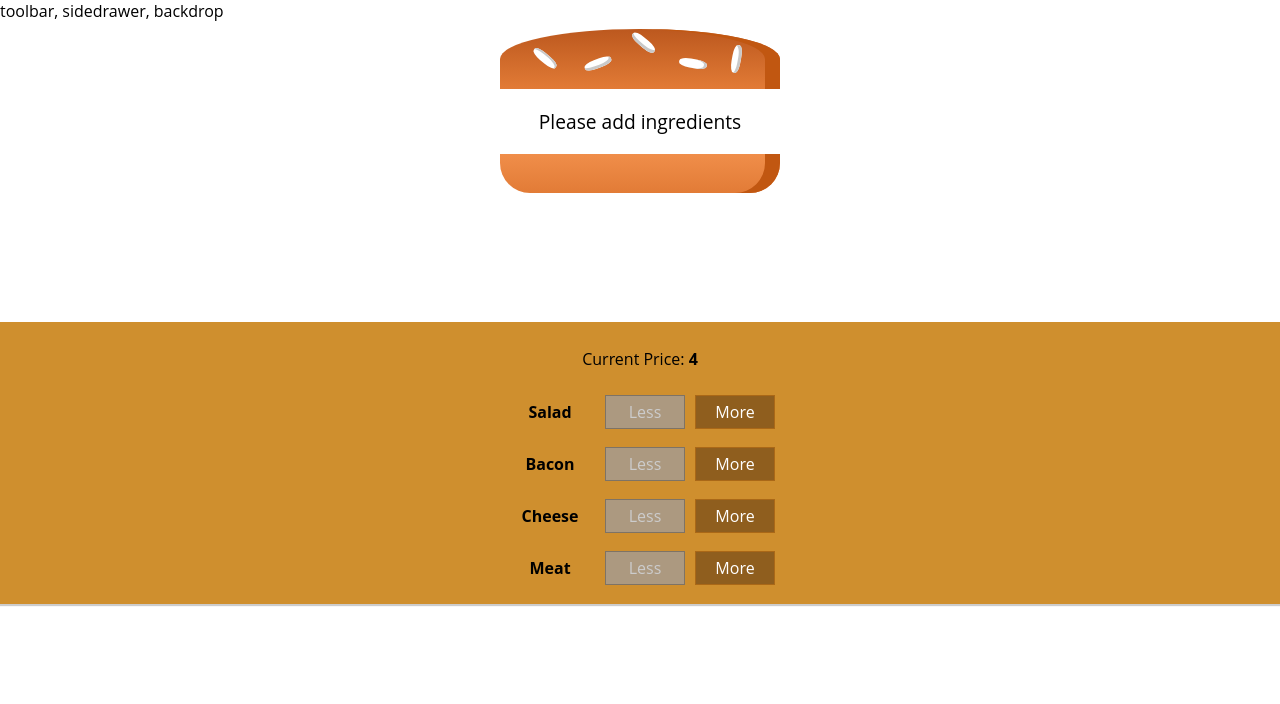
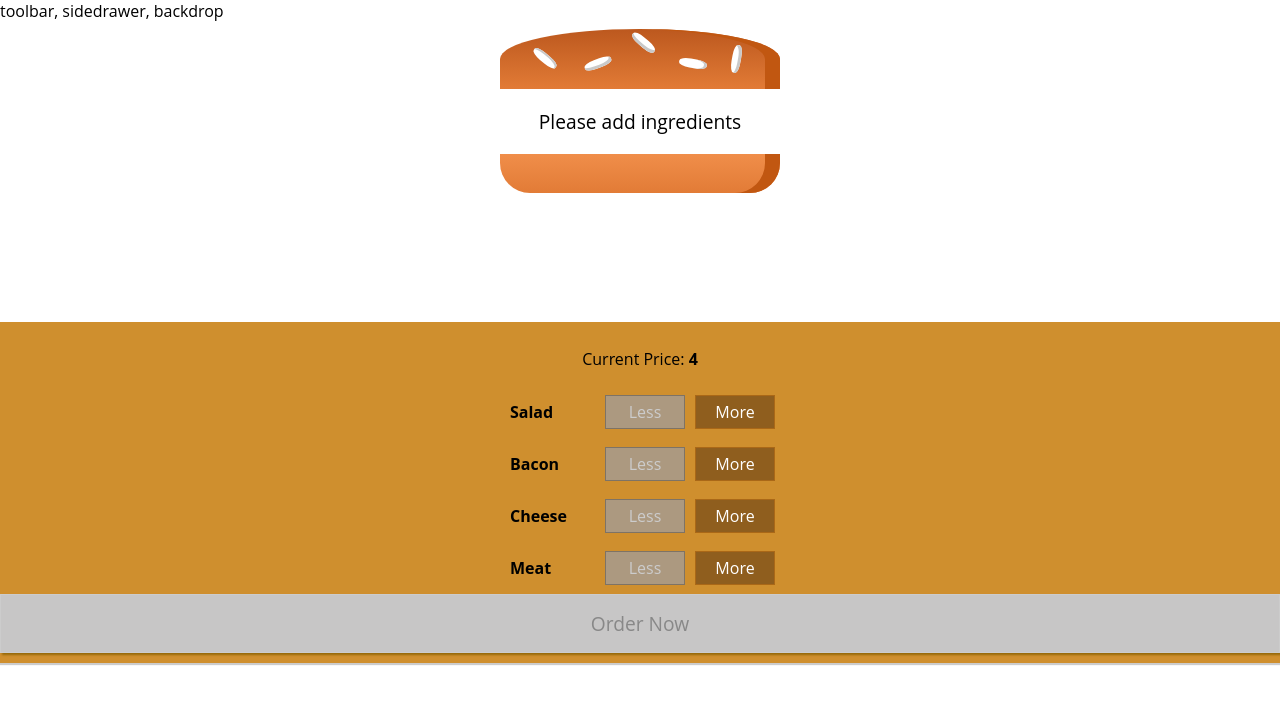
Before and after one commit to tnguyen440/burger-builder, a React app: page / in a window 1280 px wide. Shown: the top 704 px of the page. Built offline with nearby package versions, Linux system fonts and the light colour scheme.

Commit message:
add modal

```diff
--- a/src/components/Burger/BuildControls.css
+++ b/src/components/Burger/BuildControls.css
@@ -8,5 +8,49 @@
   box-shadow: 0 2px 1px #ccc;
   margin: auto;
   padding: 10px 0;
+}
+
+.Price {
   text-align: center;
 }
+
+.OrderButton {
+  background-color: #DAD735;
+  outline: none;
+  cursor: pointer;
+  border: 1px solid #966909;
+  color: #966909;
+  font-family: inherit;
+  font-size: 1.2em;
+  padding: 15px 30px;
+  box-shadow: 2px 2px 2px #966909;
+}
+
+.OrderButton:hover, .OrderButton:active {
+  background-color: #A0DB41;
+  border: 1px solid #966909;
+  color: #966909;
+}
+
+.OrderButton:disabled {
+  background-color: #C7C6C6;
+  cursor: not-allowed;
+  border: 1px solid #ccc;
+  color: #888888;
+}
+
+.OrderButton:not(:disabled) {
+  animation: enable 0.3s linear;
+}
+
+@keyframes enable {
+  0% {
+      transform: scale(1);
+  }
+  60% {
+      transform: scale(1.1);
+  }
+  100% {
+      transform: scale(1);
+  }
+}
--- a/src/components/Burger/BuildControls.js
+++ b/src/components/Burger/BuildControls.js
@@ -2,7 +2,7 @@ import React from 'react';
 
 import BuildControl from './BuildControl';
 
-import classess from './BuildControls.css';
+import classes from './BuildControls.css';
 
 const controls = [
   { label: 'Salad', type: 'salad' },
@@ -12,8 +12,8 @@ const controls = [
 ];
 
 const buildControls = (props) => (
-  <div className={classess.BuildControls}>
-    <p>Current Price: <strong>{props.price}</strong></p>
+  <div className={classes.BuildControls}>
+    <p className={classes.Price}>Current Price: <strong>{props.price}</strong></p>
     {controls.map(ctrl => {
       return <BuildControl
         key={ctrl.label}
@@ -23,6 +23,13 @@ const buildControls = (props) => (
         disabled={props.disabled[ctrl.type]}
       />;
     })}
+    <button
+      className={classes.OrderButton}
+      disabled={!props.purchasable}
+      onClick={props.ordered}
+    >
+      Order Now
+    </button>
   </div>
 );
 
--- /dev/null
+++ b/src/components/Burger/OrderSummary.css
@@ -0,0 +1,3 @@
+.OrderSummary {
+
+}
--- /dev/null
+++ b/src/components/Burger/OrderSummary.js
@@ -0,0 +1,23 @@
+import React from 'react';
+import classes from './OrderSummary.css';
+
+const orderSummary = (props) => {
+  const ingredientSummary = Object.keys(props.ingredients)
+    .map(igKey =>
+      <li key={igKey}>
+        <span style={{ textTransform: 'capitalize' }}>{igKey}</span>: {props.ingredients[igKey]}
+      </li>);
+
+  return (
+    <React.Fragment>
+      <h3>Your Order</h3>
+      <p>A delicious burger with the following ingredients: </p>
+      <ul>
+        {ingredientSummary}
+      </ul>
+      <p>Continue to Checkout ?</p>
+    </React.Fragment>
+  );
+};
+
+export default orderSummary;
--- /dev/null
+++ b/src/components/UI/Modal.css
@@ -0,0 +1,20 @@
+.Modal {
+  position: fixed;
+  z-index: 500;
+  background-color: white;
+  width: 70%;
+  border: 1px solid #ccc;
+  box-shadow: 1px 1px 1px black;
+  padding: 16px;
+  left: 15%;
+  top: 30%;
+  box-sizing: border-box;
+  transition: all 0.3s ease-out;
+}
+
+@media (min-width: 600px) {
+  .Modal {
+      width: 500px;
+      left: calc(50% - 250px);
+  }
+}
--- /dev/null
+++ b/src/components/UI/Modal.js
@@ -0,0 +1,18 @@
+import React from 'react';
+import classes from './Modal.css'
+
+const modal = (props) => {
+  return (
+    <div
+      className={classes.Modal}
+      style={{
+        transform: props.show ? 'translateY(0)' : 'translateY(-100vh)',
+        opacity: props.show ? '1' : '0'
+      }}
+    >
+      {props.children}
+    </div>
+  );
+};
+
+export default modal;
--- a/src/containers/BurgerBuilder/BurgerBuilder.js
+++ b/src/containers/BurgerBuilder/BurgerBuilder.js
@@ -2,6 +2,8 @@ import React, { Component } from 'react';
 
 import Burger from '../../components/Burger/Burger';
 import BuildControls from '../../components/Burger/BuildControls';
+import Modal from '../../components/UI/Modal';
+import OrderSummary from '../../components/Burger/OrderSummary';
 
 const INGREDIENT_PRICES = {
   salad: 0.5,
@@ -18,7 +20,25 @@ class BurgerBuilder extends Component {
       cheese: 0,
       meat: 0
     },
-    totalPrice: 4
+    totalPrice: 4,
+    purchasable: false,
+    purchasing: false
+  }
+
+  purchasehandler = () => {
+    this.setState({ purchasing: true });
+  }
+
+  updatePurchaseState = (ingredients) => {
+    // const ingredients = {
+    //   ...this.state.ingredients
+    // }
+    const sum = Object.keys(ingredients)
+      .map(igKey => ingredients[igKey])
+      .reduce((sum, el) => {
+        return sum + el;
+      }, 0);
+    this.setState({ purchasable: sum > 0 });
   }
 
   addIngredientHandler = (type) => {
@@ -33,6 +53,7 @@ class BurgerBuilder extends Component {
     const oldPrice = this.state.totalPrice;
     const newPrice = oldPrice + priceAdditon;
     this.setState({ ingredients: updatedIngredients , totalPrice: newPrice });
+    this.updatePurchaseState(updatedIngredients);
   }
 
   removeIngredientHandler = (type) => {
@@ -50,6 +71,7 @@ class BurgerBuilder extends Component {
     const oldPrice = this.state.totalPrice;
     const newPrice = oldPrice - priceDeduction;
     this.setState({ ingredients: updatedIngredients , totalPrice: newPrice });
+    this.updatePurchaseState(updatedIngredients);
   }
 
   render() {
@@ -61,12 +83,17 @@ class BurgerBuilder extends Component {
     }
     return (
       <React.Fragment>
+        <Modal show={this.state.purchasing}>
+          <OrderSummary ingredients={this.state.ingredients} />
+        </Modal>
         <Burger ingredients={this.state.ingredients}/>
         <BuildControls
           ingredientAdded={this.addIngredientHandler}
           ingredientRemoved={this.removeIngredientHandler}
           disabled={disableInfor}
           price={this.state.totalPrice}
+          purchasable={this.state.purchasable}
+          ordered={this.purchasehandler}
         />
       </React.Fragment>
     );
```
Also changed, not shown: src/components/UI/Backdrop.js (added, +11 -0 lines), src/components/UI/Backdrop.css (added).
